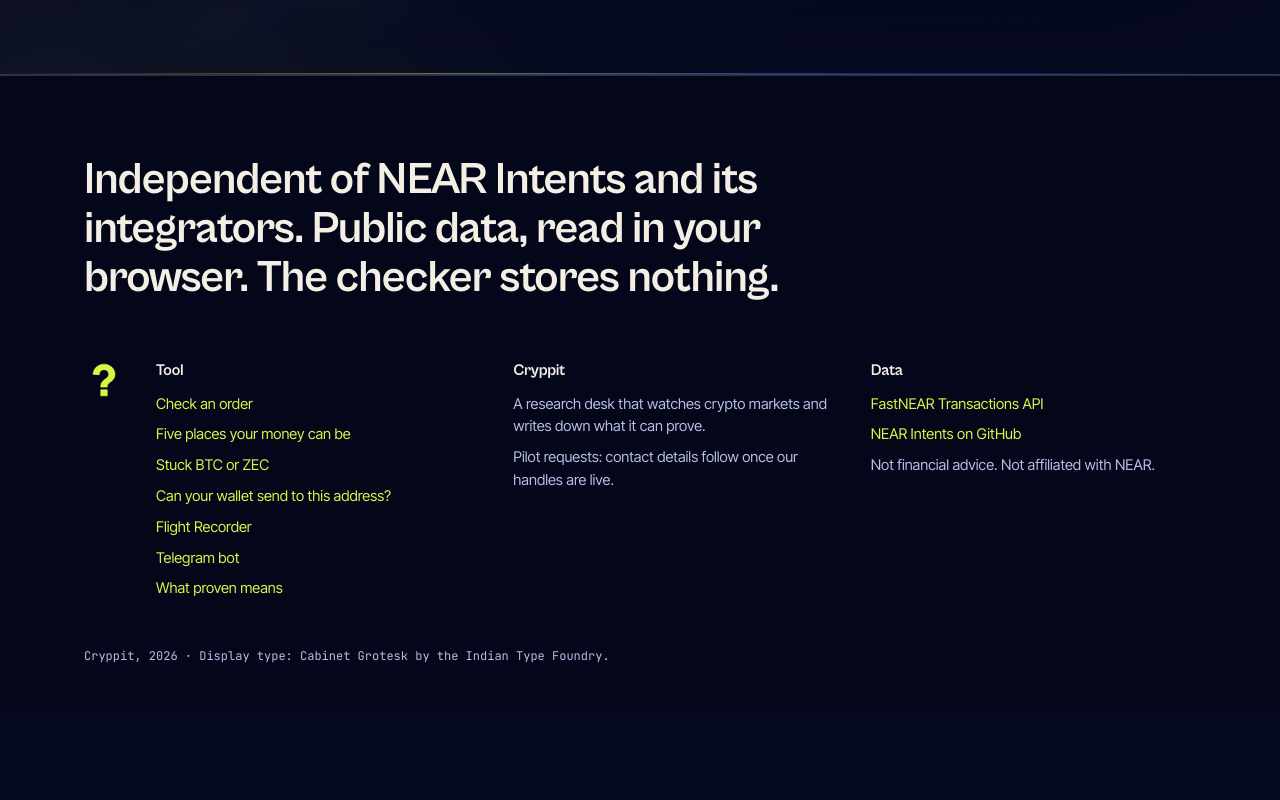
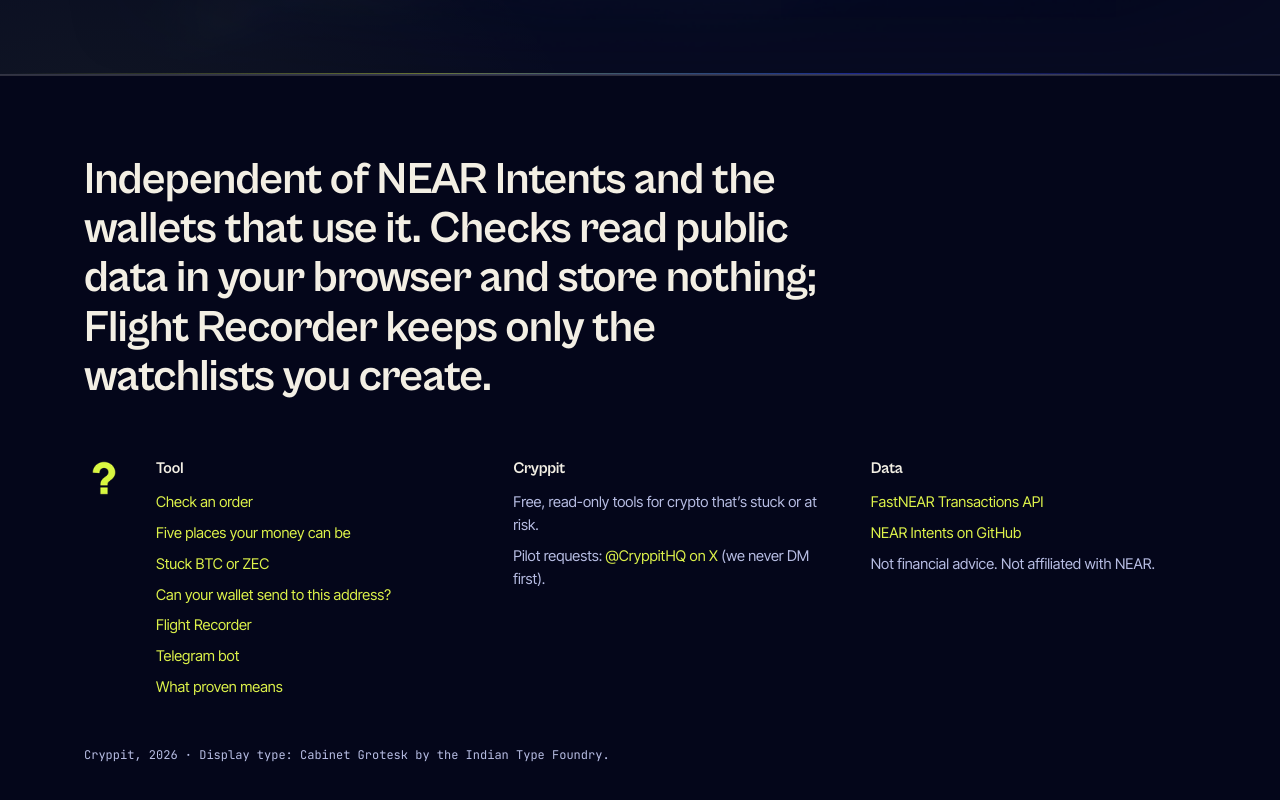
Before and after one commit to cryppit/wheres-my-swap, a website built with Vite: page web/address.html in a window 1280 px wide. Shown: the part 869-1669 px from the top of the page. Before the commit the page ends 1582 px from the top, so only its background shows below. Built offline with nearby package versions, Linux system fonts and the light colour scheme; a web font is replaced by a local one.

Commit message:
Site footer: what is stored, in plain words; pilot requests to @CryppitHQ

```diff
--- a/web/address.html
+++ b/web/address.html
@@ -116,7 +116,7 @@
 
     <footer class="footer" id="contact">
       <div class="wrap">
-        <p class="footer-lead">Independent of NEAR Intents and its integrators. Public data, read in your browser. The checker stores nothing.</p>
+        <p class="footer-lead">Independent of NEAR Intents and the wallets that use it. Checks read public data in your browser and store nothing; Flight Recorder keeps only the watchlists you create.</p>
         <div class="footer-grid">
           <img src="/img/mark-56.png" srcset="/img/mark-56.png 2x, /img/mark-256.png 4x" alt="" width="40" height="40" loading="lazy" />
           <div>
@@ -134,8 +134,8 @@
           <div>
             <h4>Cryppit</h4>
             <ul>
-              <li>A research desk that watches crypto markets and writes down what it can prove.</li>
-              <li>Pilot requests: contact details follow once our handles are live.</li>
+              <li>Free, read-only tools for crypto that’s stuck or at risk.</li>
+              <li>Pilot requests: <a class="ext" href="https://x.com/CryppitHQ" target="_blank" rel="noopener noreferrer">@CryppitHQ on X</a> (we never DM first).</li>
             </ul>
           </div>
           <div>
```
Also changed, not shown: web/index.html (+3 -3 lines), web/refund.html (+3 -3 lines), web/zec.html (+3 -3 lines).
